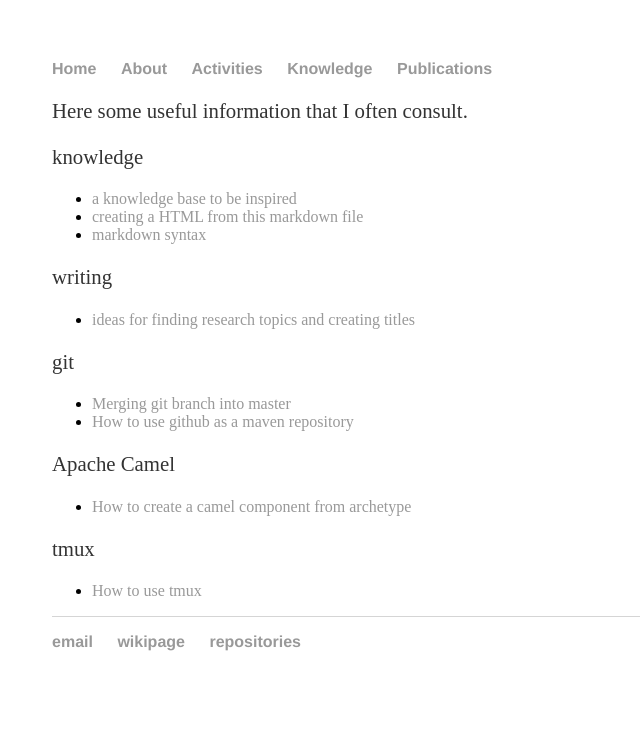
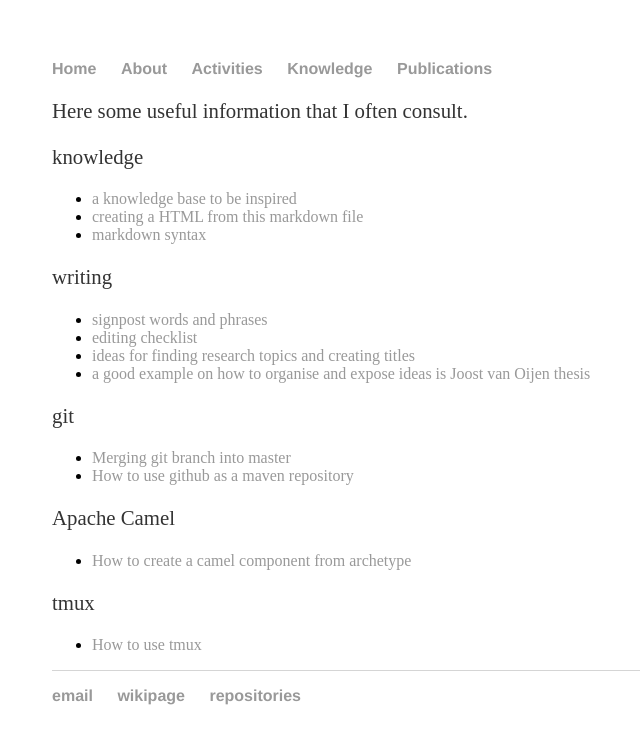
Before and after one commit to cleberjamaral/cleberjamaral.github.io, a Jekyll site: the page built from knowledge/index.md, in a window 1280 px wide. Shown: the top 744 px of the page, without its empty margins (140-780 px from the left). Built offline with Jekyll 4.4.1, drawn with Linux system fonts in a browser that asks for light colours; our own code applies the rules of GitHub Pages for plain Markdown files.

Commit message:
Adding references to signpost and editing checklist

```diff
--- a/knowledge/index.md
+++ b/knowledge/index.md
@@ -6,7 +6,10 @@ knowledge
 * [markdown syntax](https://gist.github.com/cleberjamaral/e07ac280068a88b99933081939f27ca8)
 
 writing
+* [signpost words and phrases](https://gist.github.com/cleberjamaral/d7148453acc2cb7b500d8438822b7a87)
+* [editing checklist](https://gist.github.com/cleberjamaral/624b8cc7d051cb9ef750cc8760ed4ab1)
 * [ideas for finding research topics and creating titles](https://www.portent.com/tools/title-maker)
+* [a good example on how to organise and expose ideas is Joost van Oijen thesis](https://www.researchgate.net/publication/282702142_Cognitive_Agents_in_Virtual_Worlds_A_Middleware_Design_Approach)
 
 git
 * [Merging git branch into master](https://gist.github.com/cleberjamaral/94410e296e80aa66f0d38c88ca5234fe)
```
